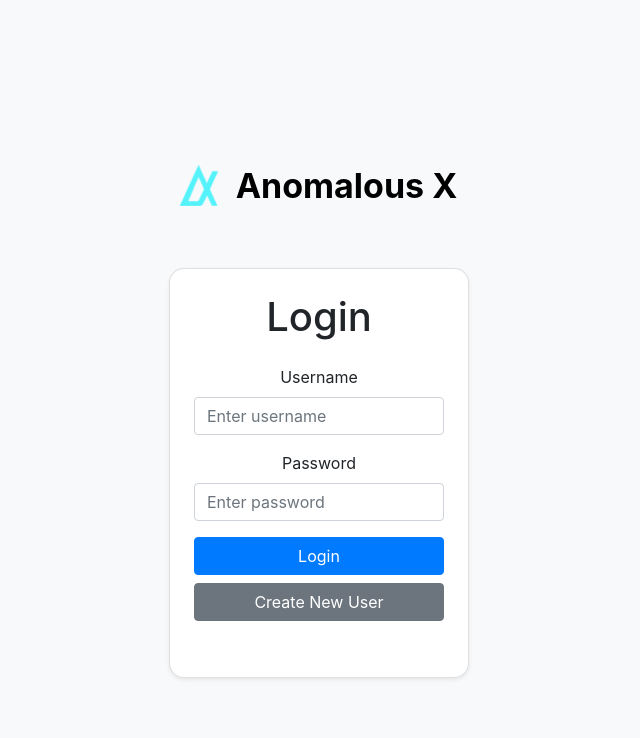
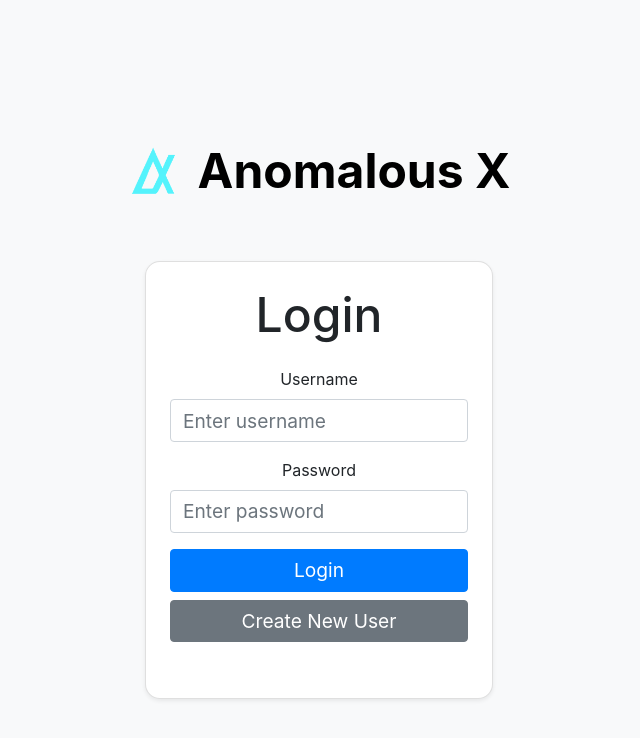
Before and after one commit to DeweyAdkins/CheapTwitter, a website: page indexlog.html in a window 1280 px wide. Shown: the whole page, without its empty margins (321-961 px from the left). Drawn offline with nearby package versions, Linux system fonts and the light colour scheme.

Commit message:
resposiveness design

```diff
--- a/login-styles.css
+++ b/login-styles.css
@@ -40,3 +40,160 @@ body {
     min-width: 300px;
     text-align: center;
 }
+
+/* Ensure the content scales nicely on different screen sizes */
+
+/* Small devices (300px and up) */
+@media (min-width: 300px) {
+    .login-container {
+        padding: 10px;
+    }
+
+    .login-card {
+        width: 100%;
+    }
+
+    .login-logo img {
+        width: 80px;
+    }
+
+    .login-logo-text {
+        font-size: 1.5rem;
+    }
+
+    h1 {
+        font-size: 1.8rem;
+    }
+
+    .form-control {
+        font-size: 0.9rem;
+    }
+
+    .btn {
+        font-size: 0.9rem;
+    }
+}
+
+/* Medium devices (768px and up) */
+@media (min-width: 768px) {
+    .login-container {
+        padding: 20px;
+    }
+
+    .login-card {
+        width: 50%;
+    }
+
+    .login-logo img {
+        width: 100px;
+    }
+
+    .login-logo-text {
+        font-size: 2rem;
+    }
+
+    h1 {
+        font-size: 2rem;
+    }
+
+    .form-control {
+        font-size: 1rem;
+    }
+
+    .btn {
+        font-size: 1rem;
+    }
+}
+
+/* Large devices (992px and up) */
+@media (min-width: 992px) {
+    .login-container {
+        padding: 40px;
+    }
+
+    .login-card {
+        width: 40%;
+    }
+
+    .login-logo img {
+        width: 120px;
+    }
+
+    .login-logo-text {
+        font-size: 2.5rem;
+    }
+
+    h1 {
+        font-size: 2.5rem;
+    }
+
+    .form-control {
+        font-size: 1.1rem;
+    }
+
+    .btn {
+        font-size: 1.1rem;
+    }
+}
+
+/* Extra large devices (1200px and up) */
+@media (min-width: 1200px) {
+    .login-container {
+        padding: 60px;
+    }
+
+    .login-card {
+        width: 30%;
+    }
+
+    .login-logo img {
+        width: 140px;
+    }
+
+    .login-logo-text {
+        font-size: 3rem;
+    }
+
+    h1 {
+        font-size: 3rem;
+    }
+
+    .form-control {
+        font-size: 1.2rem;
+    }
+
+    .btn {
+        font-size: 1.2rem;
+    }
+}
+
+/* Large screens (1400px and up) */
+@media (min-width: 1400px) {
+    .login-container {
+        padding: 80px;
+    }
+
+    .login-card {
+        width: 25%;
+    }
+
+    .login-logo img {
+        width: 160px;
+    }
+
+    .login-logo-text {
+        font-size: 3.5rem;
+    }
+
+    h1 {
+        font-size: 3.5rem;
+    }
+
+    .form-control {
+        font-size: 1.3rem;
+    }
+
+    .btn {
+        font-size: 1.3rem;
+    }
+}
```
